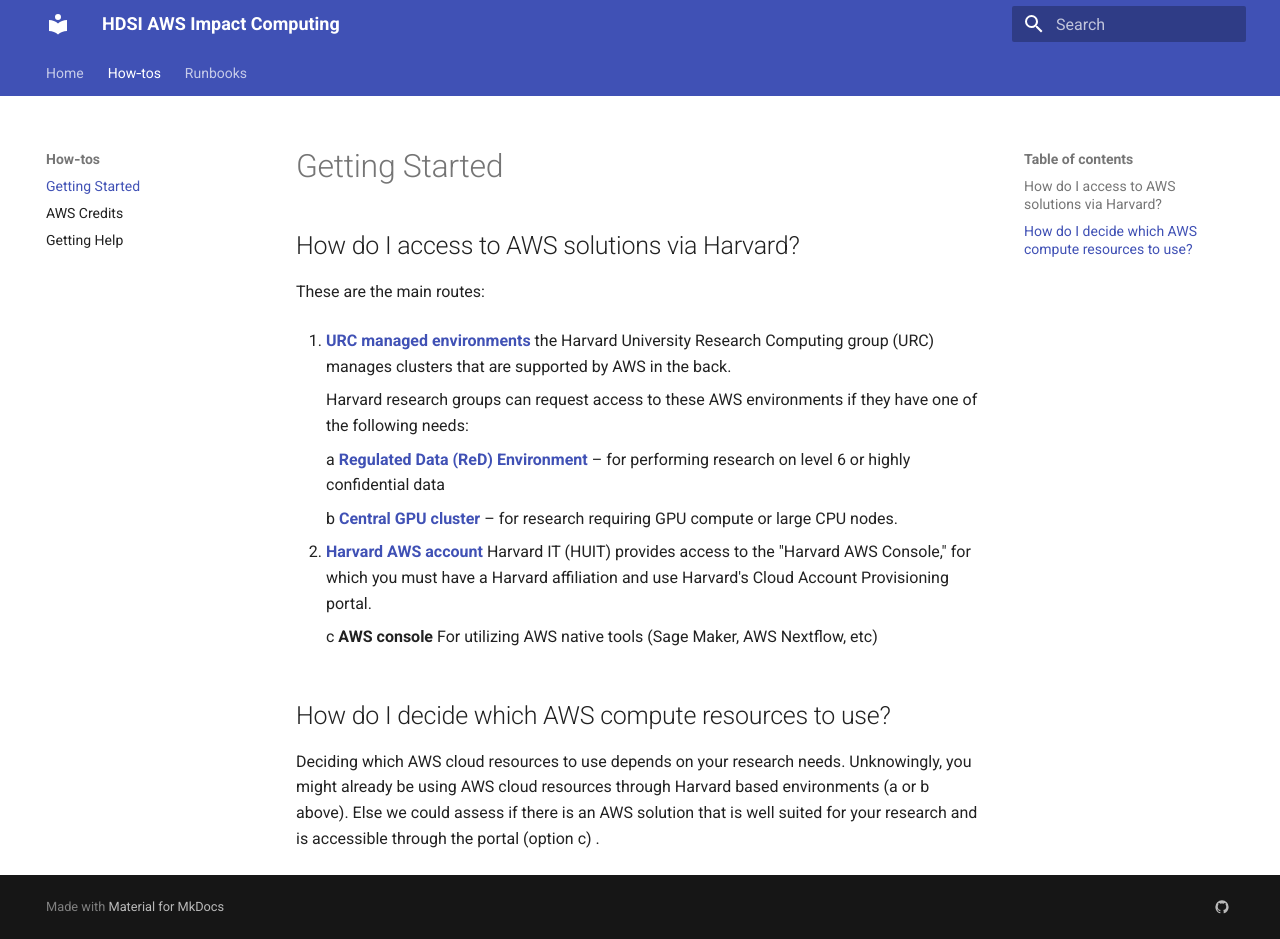
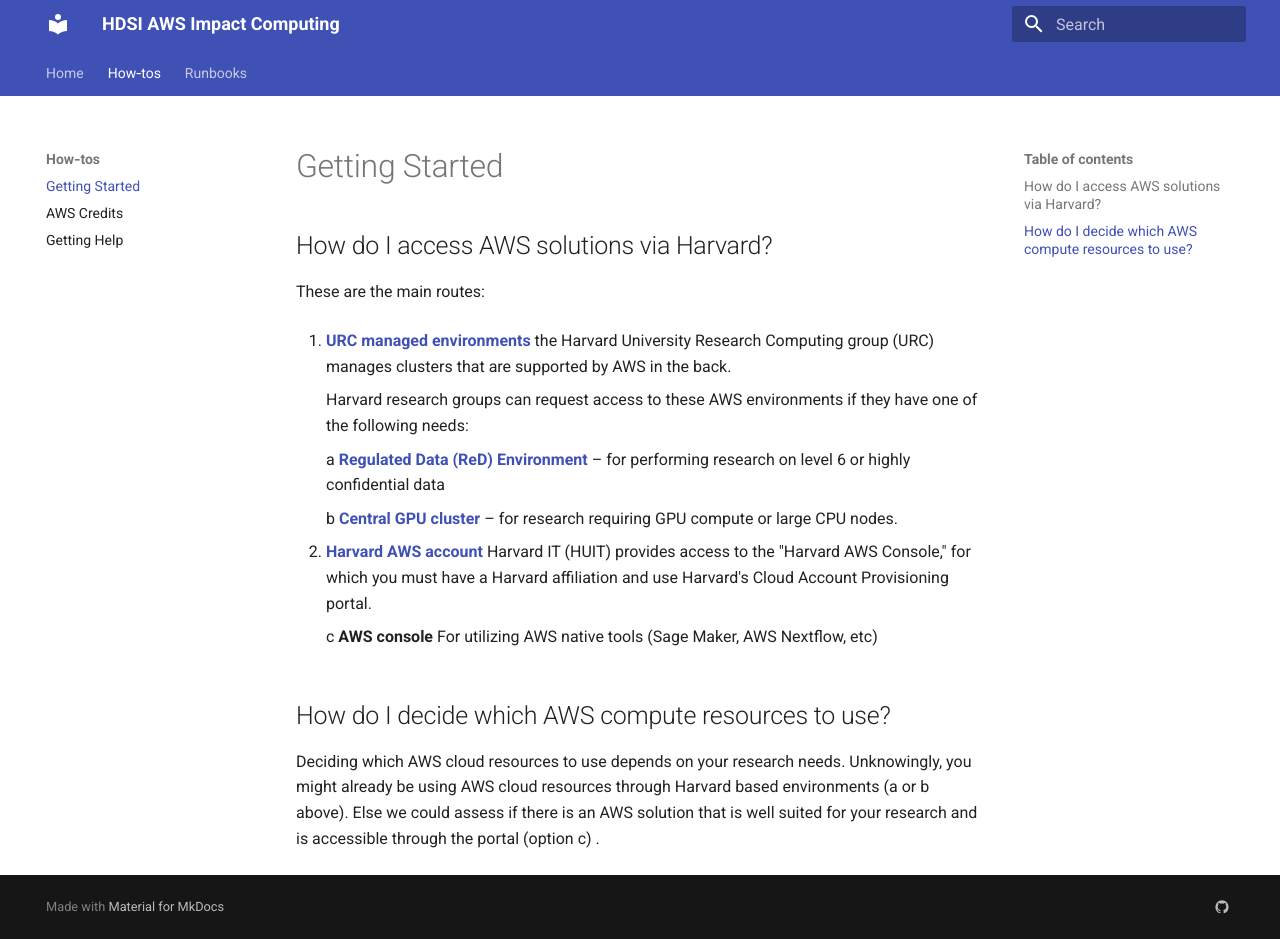
Before and after one commit to audiracmichelle/hdsi_aws_impact_computing, an MkDocs documentation site: the page built from docs/getting-started.md, in a window 1280 px wide and 939 px high. Built offline with MkDocs 1.6.1 and Material for MkDocs 9.7.7, drawn with Linux system fonts in a browser that asks for light colours.

Commit message:
fixed typo

```diff
--- a/docs/getting-started.md
+++ b/docs/getting-started.md
@@ -1,6 +1,6 @@
 # Getting Started
 
-## How do I access to AWS solutions via Harvard?
+## How do I access AWS solutions via Harvard?
 
 These are the main routes:
 
```
